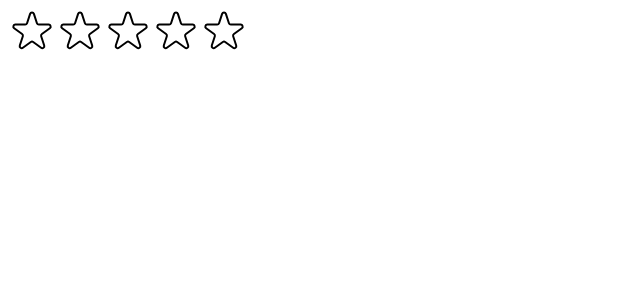
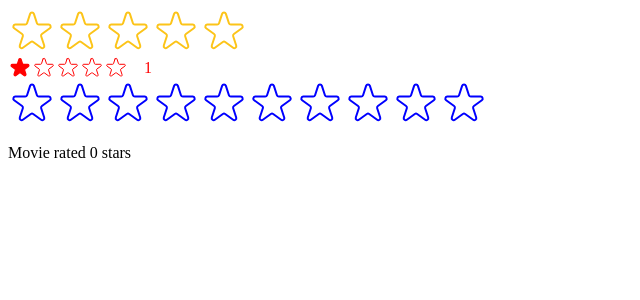
Before and after one commit to gtzjesus/usePopcorn, a React (Create React App) app: page / in a window 1280 px wide. Shown: the top 300 px of the page, without its empty margins (0-640 px from the left). Built offline with nearby package versions, Linux system fonts and the light colour scheme.

Commit message:
Improving reusability with props

```diff
--- a/src/StarRating.js
+++ b/src/StarRating.js
@@ -10,28 +10,32 @@
   display: 'flex',
 };
 
-const textStyle = {
-  lineHeight: '1',
-  margin: '0',
-};
-
-const starStyle = {
-  width: '48px',
-  height: '48px',
-  display: 'block',
-  cursor: 'pointer',
-};
-
-export default function StartRating({ maxRating = 5 }) {
-  const [rating, setRating] = useState(0);
+export default function StarRating({
+  maxRating = 5,
+  color = '#fcc419',
+  size = 48,
+  className = '',
+  messages = [],
+  defaultRating = 0,
+  onSetRating,
+}) {
+  const [rating, setRating] = useState(defaultRating);
   const [tempRating, setTempRating] = useState(0);
 
   function handleRating(rating) {
     setRating(rating);
+    onSetRating(rating);
   }
 
+  const textStyle = {
+    lineHeight: '1',
+    margin: '0',
+    color,
+    fontSize: `${size / 1.5}px`,
+  };
+
   return (
-    <div style={containerStyle}>
+    <div style={containerStyle} className={className}>
       <div style={starContainerStyle}>
         {Array.from({ length: maxRating }, (_, index) => (
           <Star
@@ -40,15 +44,27 @@
             onRate={() => handleRating(index + 1)}
             onHoverIn={() => setTempRating(index + 1)}
             onHoverOut={() => setTempRating(0)}
+            color={color}
+            size={size}
           />
         ))}
       </div>
-      <p style={textStyle}>{tempRating || rating || ''}</p>
+      <p style={textStyle}>
+        {messages.length === maxRating
+          ? messages[tempRating ? tempRating - 1 : rating - 1]
+          : tempRating || rating || ''}
+      </p>
     </div>
   );
 }
 
-function Star({ onRate, full, onHoverIn, onHoverOut }) {
+function Star({ onRate, full, onHoverIn, onHoverOut, color, size }) {
+  const starStyle = {
+    width: `${size}px`,
+    height: `${size}px`,
+    display: 'block',
+    cursor: 'pointer',
+  };
   return (
     <span
       role="button"
@@ -61,8 +77,8 @@
         <svg
           xmlns="http://www.w3.org/2000/svg"
           viewBox="0 0 20 20"
-          fill="#000"
-          stroke="#000"
+          fill={color}
+          stroke={color}
         >
           <path d="M9.049 2.927c.3-.921 1.603-.921 1.902 0l1.07 3.292a1 1 0 00.95.69h3.462c.969 0 1.371 1.24.588 1.81l-2.8 2.034a1 1 0 00-.364 1.118l1.07 3.292c.3.921-.755 1.688-1.54 1.118l-2.8-2.034a1 1 0 00-1.175 0l-2.8 2.034c-.784.57-1.838-.197-1.539-1.118l1.07-3.292a1 1 0 00-.364-1.118L2.98 8.72c-.783-.57-.38-1.81.588-1.81h3.461a1 1 0 00.951-.69l1.07-3.292z" />
         </svg>
@@ -71,7 +87,7 @@
           xmlns="http://www.w3.org/2000/svg"
           fill="none"
           viewBox="0 0 24 24"
-          stroke="#000"
+          stroke={color}
         >
           <path
             strokeLinecap="round"
--- a/src/index.js
+++ b/src/index.js
@@ -1,14 +1,30 @@
-import React from 'react';
+import React, { useState } from 'react';
 import ReactDOM from 'react-dom/client';
 // import './index.css';
 // import App from './App';
 import StarRating from './StarRating';
+
+function Test() {
+  const [movieRating, setMovieRating] = useState(0);
+  return (
+    <div>
+      <StarRating color="blue" maxRating={10} onSetRating={setMovieRating} />
+      <p>Movie rated {movieRating} stars</p>
+    </div>
+  );
+}
 
 const root = ReactDOM.createRoot(document.getElementById('root'));
 root.render(
   <React.StrictMode>
     {/* <App />
      */}
-    <StarRating maxRating={5} />
+    <StarRating
+      maxRating={5}
+      messages={['Terrible', 'Bad', 'Ok', 'Good', 'Amazing']}
+    />
+    <StarRating size={24} color="red" className="test" defaultRating={1} />
+
+    <Test />
   </React.StrictMode>
 );
```
